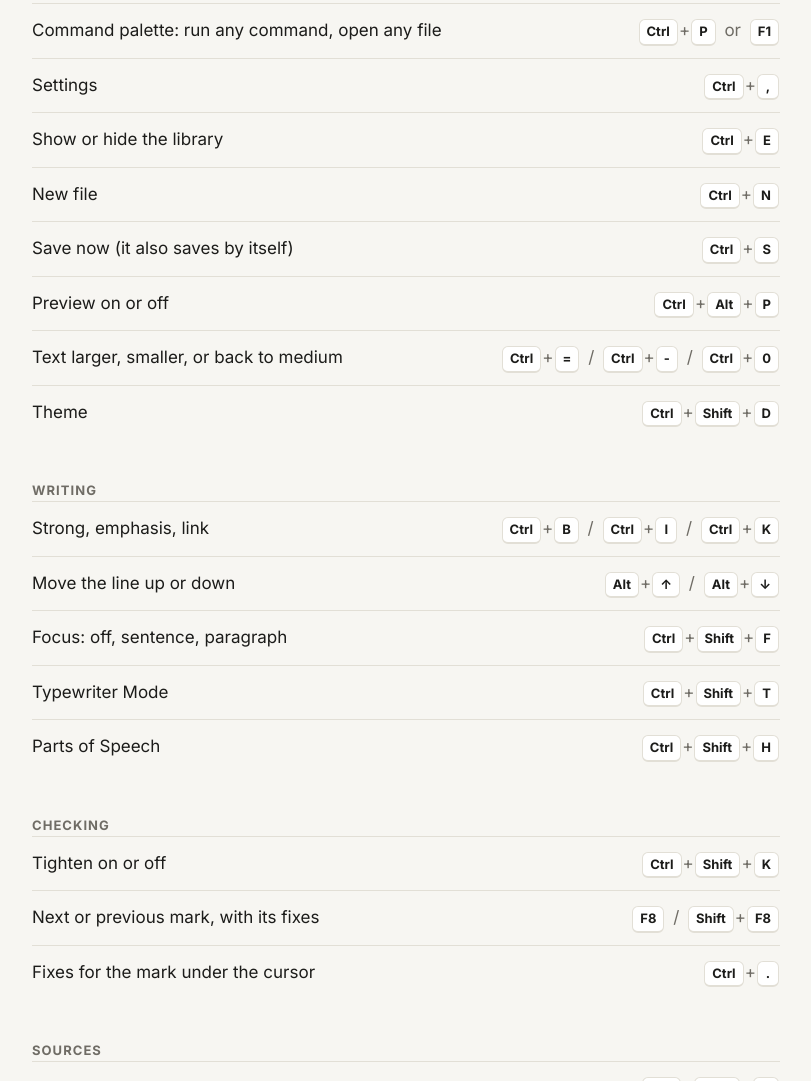
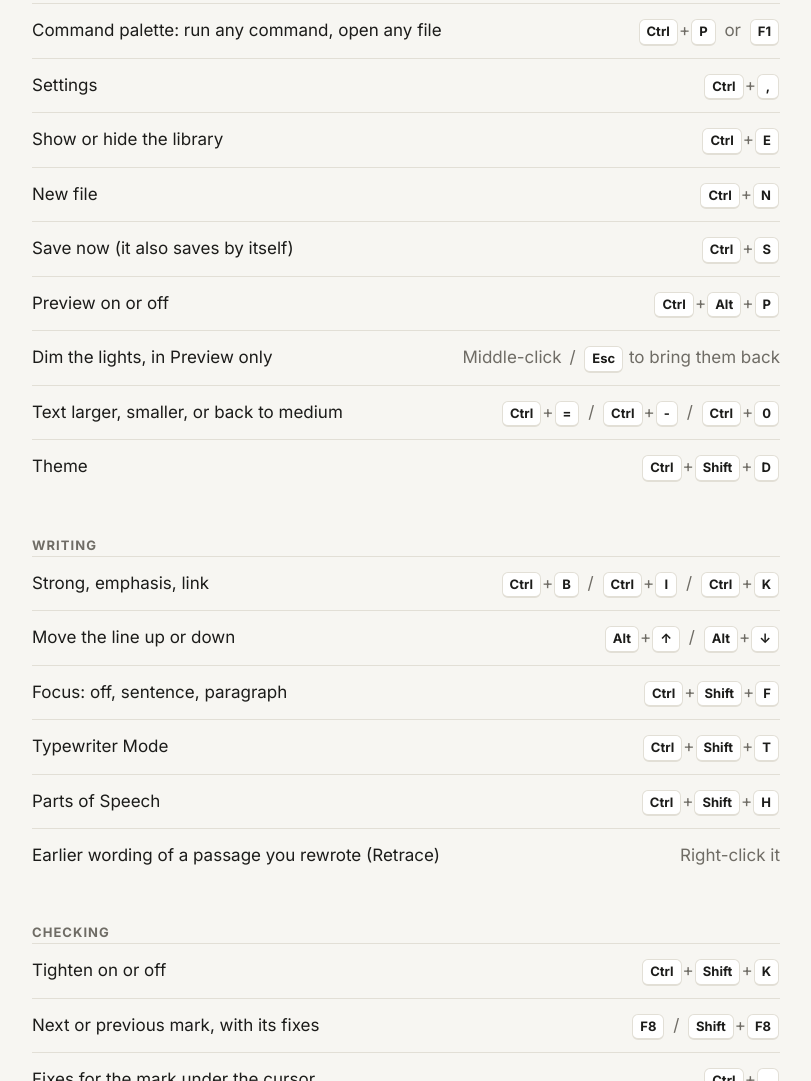
Before and after one commit to b0BBIY/plain-writer, a plain HTML site: page shortcuts.html in a window 1280 px wide. Shown: the part 410-1491 px from the top of the page, without its empty margins (234-1045 px from the left). Drawn offline with Linux system fonts and the light colour scheme.

Commit message:
Update the website

```diff
--- a/shortcuts.html
+++ b/shortcuts.html
@@ -29,6 +29,7 @@
           <tr><th scope="row">New file</th><td><kbd>Ctrl</kbd>+<kbd>N</kbd></td></tr>
           <tr><th scope="row">Save now (it also saves by itself)</th><td><kbd>Ctrl</kbd>+<kbd>S</kbd></td></tr>
           <tr><th scope="row">Preview on or off</th><td><kbd>Ctrl</kbd>+<kbd>Alt</kbd>+<kbd>P</kbd></td></tr>
+          <tr><th scope="row">Dim the lights, in Preview only</th><td>Middle-click <span class="sep">/</span> <kbd>Esc</kbd> to bring them back</td></tr>
           <tr><th scope="row">Text larger, smaller, or back to medium</th><td><kbd>Ctrl</kbd>+<kbd>=</kbd> <span class="sep">/</span> <kbd>Ctrl</kbd>+<kbd>-</kbd> <span class="sep">/</span> <kbd>Ctrl</kbd>+<kbd>0</kbd></td></tr>
           <tr><th scope="row">Theme</th><td><kbd>Ctrl</kbd>+<kbd>Shift</kbd>+<kbd>D</kbd></td></tr>
         </table>
@@ -41,6 +42,7 @@
           <tr><th scope="row">Focus: off, sentence, paragraph</th><td><kbd>Ctrl</kbd>+<kbd>Shift</kbd>+<kbd>F</kbd></td></tr>
           <tr><th scope="row">Typewriter Mode</th><td><kbd>Ctrl</kbd>+<kbd>Shift</kbd>+<kbd>T</kbd></td></tr>
           <tr><th scope="row">Parts of Speech</th><td><kbd>Ctrl</kbd>+<kbd>Shift</kbd>+<kbd>H</kbd></td></tr>
+          <tr><th scope="row">Earlier wording of a passage you rewrote (Retrace)</th><td>Right-click it</td></tr>
         </table>
       </section>
       <section>
```
Also changed, not shown: img/releases/preview-lights.png (added), img/releases/preview-margins.png (added), img/releases/retrace.png (added).
